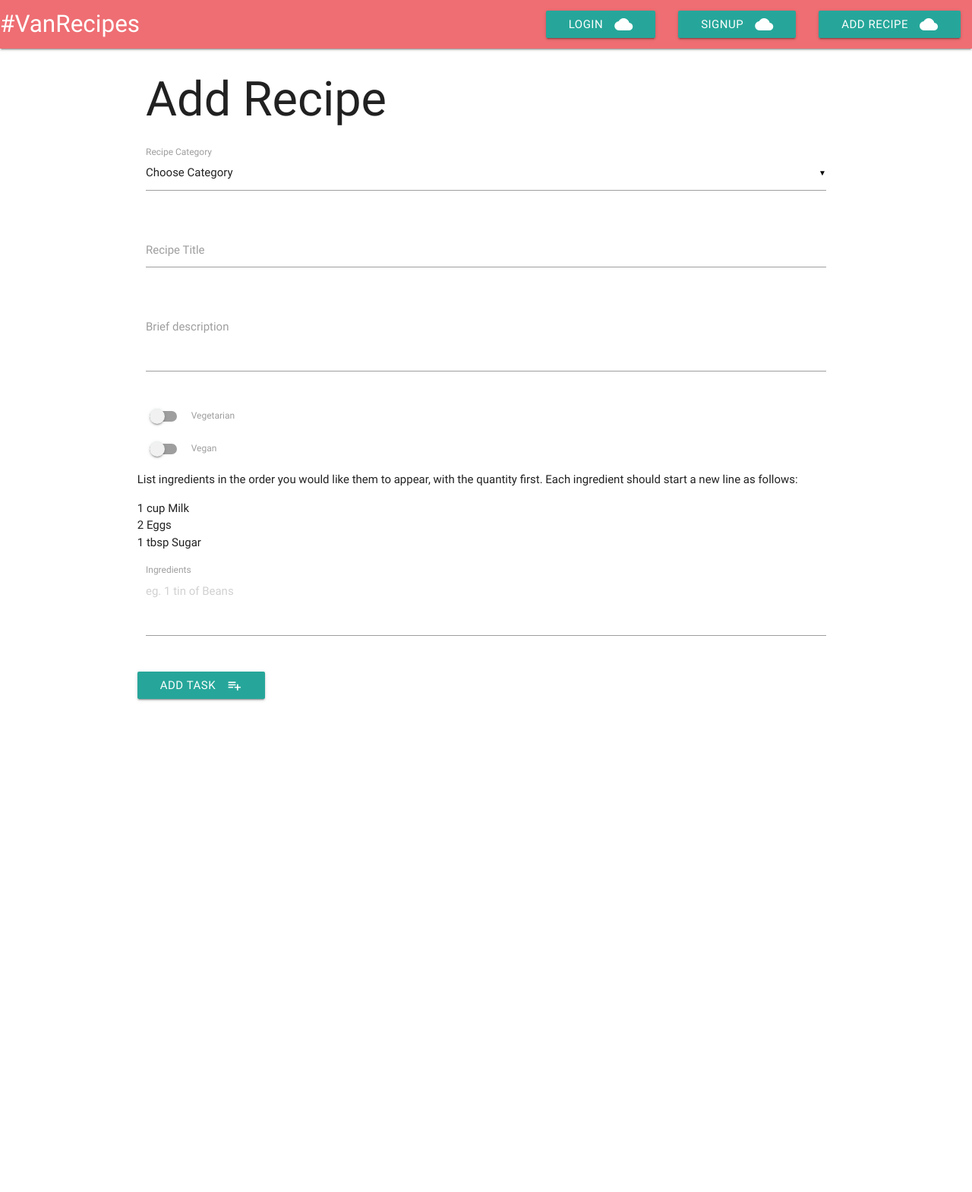
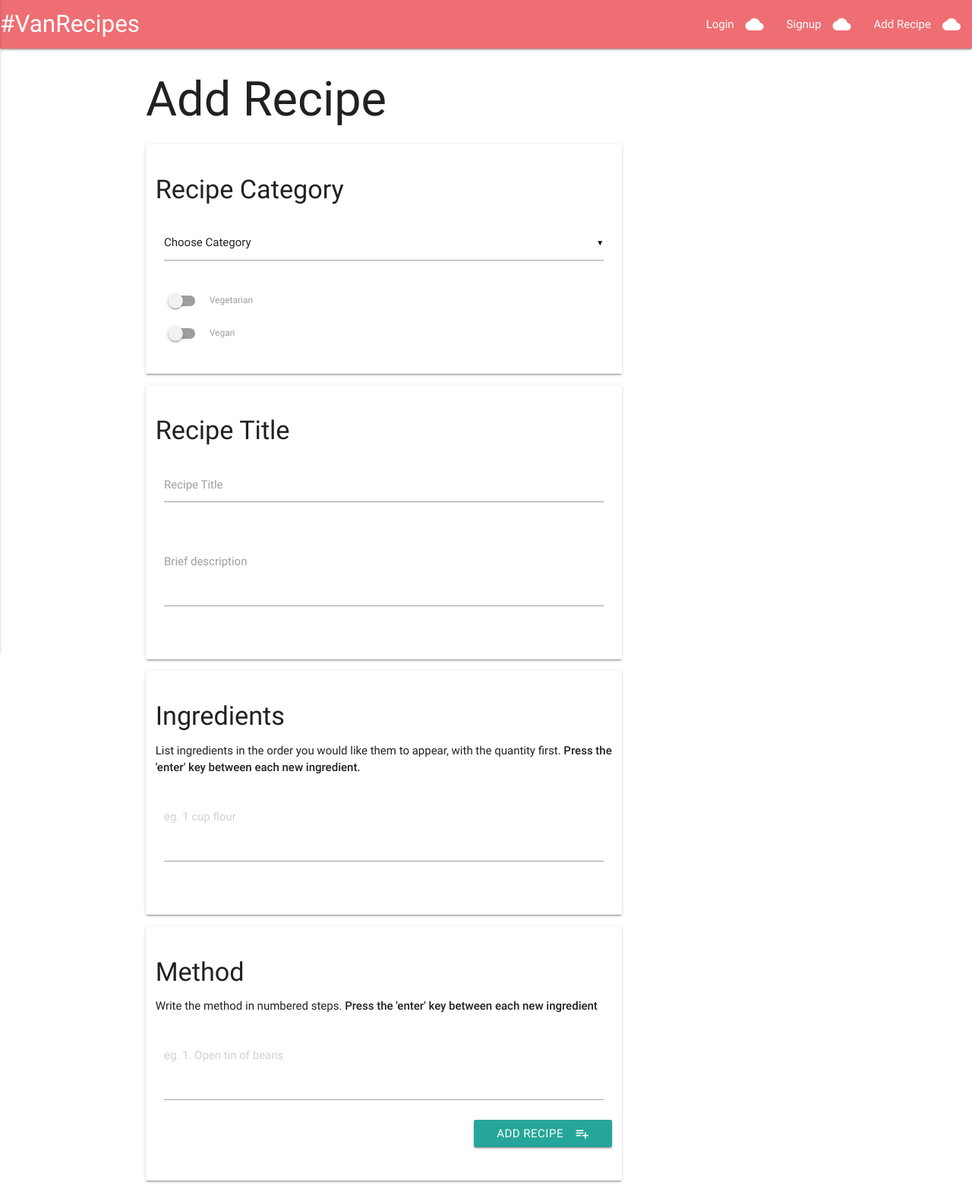
Before and after one commit to LWilsonDev/recipe-book, a Flask app: page /addrecipe in a window 1280 px wide. Shown: the whole page at 76% size. Before the commit the page ends 923 px from the top, so only its background shows below. Run offline with Flask 2, Linux system fonts and the light colour scheme; the visitor is signed in with stand-in values (Sample User, id 1); some libraries are stand-ins or nearby versions.

Commit message:
add recipe - fault with levers

```diff
--- a/app.py
+++ b/app.py
@@ -17,24 +17,25 @@ mongo = PyMongo(app)
 def index():
     #if 'username' in session:
         #return "You are logged in as " + session['username']
-    return render_template('index.html', breakfast_recipes=mongo.db.recipes.find({"category": "Breakfast"}))
+    return render_template('index.html',
+    breakfast_recipes=mongo.db.recipes.find({"category": "Breakfast"}),
+    lunch_recipes=mongo.db.recipes.find({"category": "Lunch"}))
 
 # Login and Signup inc password encryption code adapted from PrettyPrinted tutorial: https://github.com/PrettyPrinted/mongodb-user-login
 # https://www.youtube.com/watch?v=vVx1737auSE
 @app.route('/login', methods=['GET', 'POST'])
+
 def login():
+    users = mongo.db.users
+    login_user = users.find_one({'username' : request.form['username']})
     if request.method == 'POST':
-        users = mongo.db.users
-        login_user = users.find_one({"username" : request.form['username']})
-
         if login_user:
-            if bcrypt.hashpw(request.form['password'].encode('utf-8'),
-            login_user['password']) == login_user['password'].encode('utf-8'):
+            if bcrypt.hashpw(request.form['password'].encode('utf-8'), login_user['password'].encode('utf-8')) == login_user['password'].encode('utf-8'):
                 session['username'] = request.form['username']
                 return redirect(url_for('index'))
-        return "Invalid username/password combination"
 
-    return render_template('login.html')
+        return 'Invalid username/password combination'
+    return render_template('login')
 
 @app.route('/signup', methods=['POST', 'GET'])
 def signup():
@@ -53,12 +54,41 @@ def signup():
 
 @app.route('/addrecipe', methods=['POST', 'GET'])
 def addrecipe():
+
     if 'username' in session:
+        if request.method == 'POST':
+            recipes = mongo.db.recipes
+
+            ingredient_list = []
+            ingredients = request.form['ingredients'].splitlines()
+            ingredient_list.append(ingredients)
+
+            method_list = []
+            method = request.form['method'].splitlines()
+            method_list.append(method)
+
+            print(ingredient_list)
+            recipes.insert({"title": request.form['title'],
+                            "category": request.form['category'],
+                            "author": session['username'],
+                            "description": request.form['description'],
+                            "ingredients": ingredient_list,
+                            "method": method_list,
+                            "likes": "0",
+                            "vegetarian": request.form['vegetarian'],
+                            "vegan": request.form['vegetarian']
+            })
+            return render_template('index.html')
+
         return render_template("addrecipe.html")
 
     return "please login to add a recipe"
 
+@app.route('/recipe/<recipe_id>', methods=['POST', 'GET'])
+def recipe(recipe_id):
+    the_recipe = mongo.db.recipes.find_one({"_id": ObjectId(recipe_id)})
 
+    return render_template('recipe.html', recipe=the_recipe)
 
 
 if __name__ == '__main__':
--- a/static/css/style.css
+++ b/static/css/style.css
@@ -0,0 +1,7 @@
+.nav {
+    background-color: #e0ee6e;
+}
+
+.boxed-form {
+    border: 2px solid black;
+}
--- a/templates/addrecipe.html
+++ b/templates/addrecipe.html
@@ -1,46 +1,23 @@
 {% extends 'base.html' %} {% block content %}
 <h1>Add Recipe</h1>
-
+<div class='container card-panel'>
     <form action="{{ url_for('addrecipe') }}" method="POST" class="col s12">
         <div class="row">
-
+            <h4 class='form-header'>Recipe Category</h4>
             <div class="input-field col s12">
 
                 <select id="category" name="category">
                   <option value="" disabled selected>Choose Category</option>
-
                       <option value="Breakfast">Breakfast</option>
                       <option value="Lunch">Lunch</option>
                       <option value="Dinner">Dinner</option>
-
                 </select>
-            <label>Recipe Category</label>
             </div>
         </div>
         <div class="row">
-        <div class="input-field col s12">
-
-            <input id="task_name" name="task_name" type="text">
-            <label for="icon_prefix">Recipe Title</label>
-        </div>
-    </div>
-
-
-
-
-    <div class="row">
-        <div class="input-field col s12">
-            <textarea id="textarea1" class="materialize-textarea"></textarea>
-            <label for="textarea1">Brief description</label>
-        </div>
-    </div>
-
-
-
-    <div class="row">
             <div class="switch">
                 <label>
-                  <input id="is_urgent" name="is_urgent" type="checkbox">
+                  <input type="checkbox" name="vegetarian">
                       <span class="lever"></span>
                           Vegetarian
                 </label>
@@ -49,35 +26,59 @@
         <div class="row">
             <div class="switch">
                 <label>
-                  <input id="is_urgent" name="is_urgent" type="checkbox">
+                  <input type="checkbox" name="vegan">
                       <span class="lever"></span>
                           Vegan
                 </label>
             </div>
         </div>
+</div>
+<div class='container card-panel'>
+    <div class="row">
+        <h4 class='form-header'>Recipe Title</h4>
+        <div class="input-field col s12">
 
+            <input id="task_name" name="title" type="text">
+            <label for="icon_prefix">Recipe Title</label>
+        </div>
+    </div>
     <div class="row">
-        <p>List ingredients in the order you would like them to appear, with the quantity first. Each ingredient should start a new line as follows:</p>
-        <ul>
-            <li>1 cup Milk</li>
-            <li>2 Eggs</li>
-            <li>1 tbsp Sugar</li>
-        </ul>
-        <form class="col s12">
+        <div class="input-field col s12">
+            <textarea id="textarea1" name="description" class="materialize-textarea"></textarea>
+            <label for="textarea1">Brief description</label>
+        </div>
+    </div>
+</div>
+
+
+
+
+<div class='container card-panel'>
+    <div class="row">
+        <h4 class='form-header'>Ingredients</h4>
+        <p>List ingredients in the order you would like them to appear, with the quantity first. <strong>Press the 'enter' key between each new ingredient.</strong></p>
 
         <div class="input-field col s12">
-                <textarea id="textarea1" class="materialize-textarea" placeholder="eg. 1 tin of Beans"></textarea>
-                <label for="textarea1">Ingredients</label>
+            <textarea name="ingredients" class="materialize-textarea" placeholder="eg. 1 cup flour"></textarea>
+
+        </div>
+    </div>
+</div>
+<div class='container card-panel'>
+    <div class="row">
+        <h4 class='form-header'>Method</h4>
+        <p>Write the method in numbered steps. <strong>Press the 'enter' key between each new ingredient</strong></p>
+        <div class="input-field col s12">
+            <textarea name="method" class="materialize-textarea" placeholder="eg. 1. Open tin of beans"></textarea>
         </div>
 
-        </form>
-    </div>
-    <div class="row">
-        <button class="btn waves-effect waves-light" type="submit" name="action">Add Task
+        <button class="btn waves-effect waves-light right" type="submit" name="action">Add Recipe
                 <i class="material-icons right">playlist_add</i>
              </button>
+
+    </div>
 </div>
 </form>
-</div>
+
 
 {% endblock %}
--- a/templates/base.html
+++ b/templates/base.html
@@ -14,12 +14,18 @@
 <body>
     <nav>
         <div class="nav-wrapper">
-            <a href="#" class="brand-logo">#VanRecipes</a>
+            <a href="{{url_for('index')}}" class="brand-logo">#VanRecipes</a>
+            <a href="#" data-activates="mobile-demo" class="button-collapse"><i class="material-icons">menu</i></a>
             <ul id="nav-mobile" class="right hide-on-med-and-down">
-                <li><a href="{{url_for('login')}}" class="waves-effect waves-light btn">Login <i class="material-icons right">cloud</i></a></li>
-                <li><a class="waves-effect waves-light btn">Signup <i class="material-icons right">cloud</i></a></li>
-                <li><a href="{{url_for('addrecipe')}}" class="waves-effect waves-light btn">Add Recipe <i class="material-icons right">cloud</i></a></li>
+                <li><a href="{{url_for('login')}}" class="">Login <i class="material-icons right">cloud</i></a></li>
+                <li><a class="">Signup <i class="material-icons right">cloud</i></a></li>
+                <li><a href="{{url_for('addrecipe')}}" class="">Add Recipe <i class="material-icons right">cloud</i></a></li>
             </ul>
+            <ul class="side-nav" id="mobile-demo">
+                    <li><a href=#>Sign Up</a></li>
+                    <li><a href="{{url_for('login')}}">Login</a></li>
+                    <li><a href="{{url_for('addrecipe')}}">Add Recipe</a></li>
+                </ul>
         </div>
     </nav>
     <div class="container">
```
Also changed, not shown: templates/index.html (+11 -7 lines), templates/recipe.html (added, +25 -0 lines), README.md, static/images/oscar-nord-627731-unsplash.jpg (added). Lines whose indentation alone changed are shown as unchanged.
